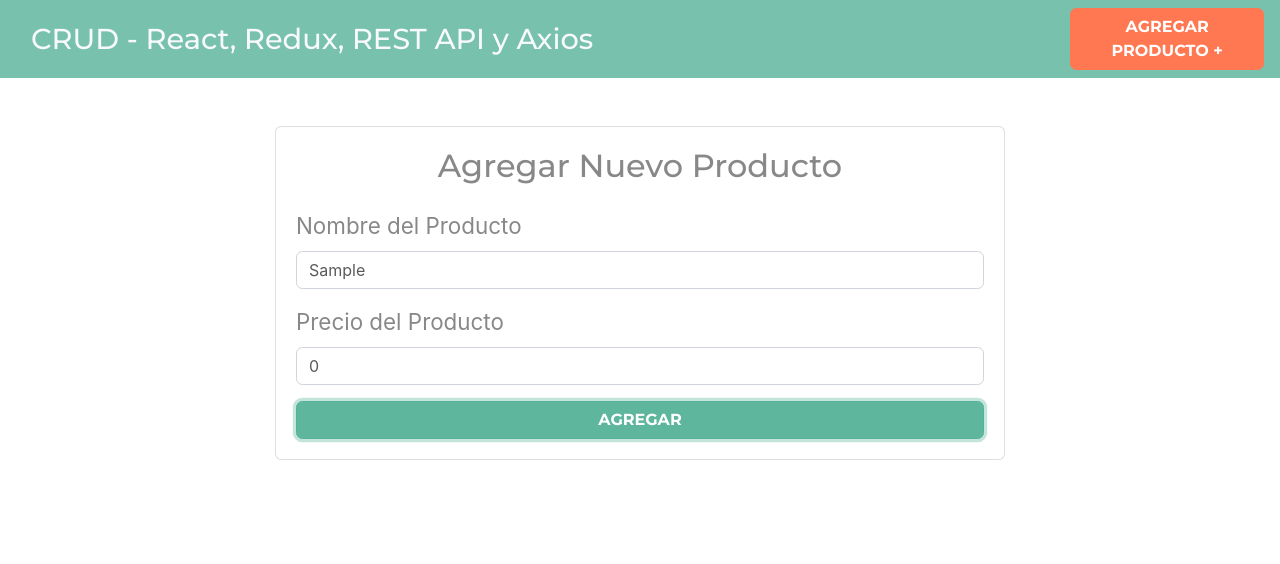
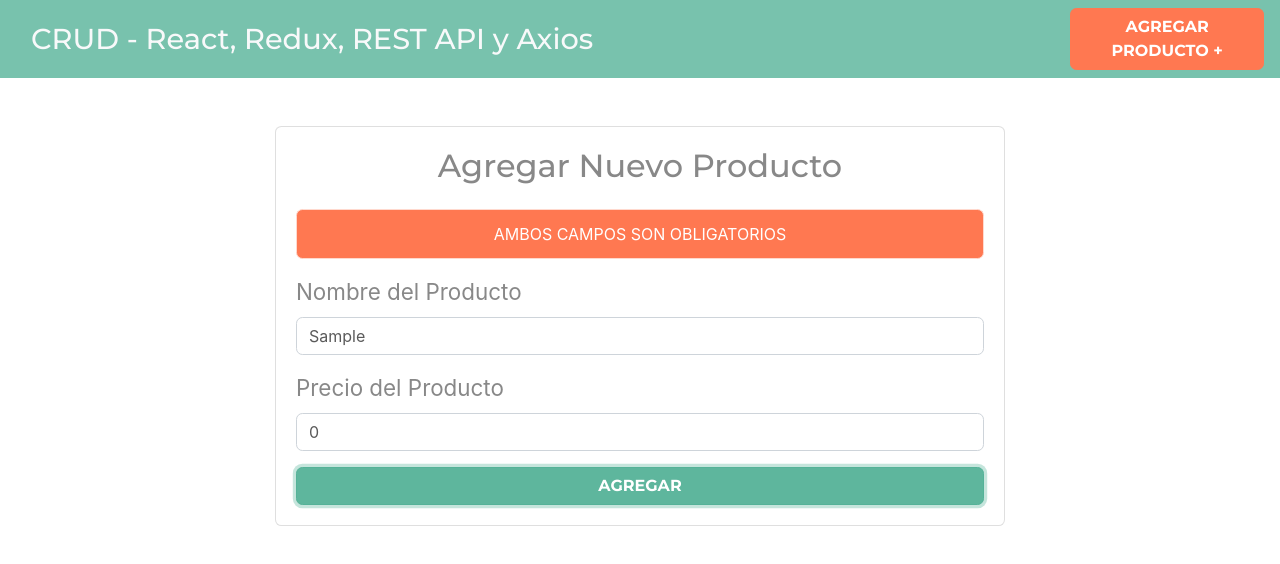
Before and after one commit to MarcoCarrillo/crud-redux, a React (Create React App) app: page /productos/nuevo in a window 1280 px wide. Both pictures are taken after typing "Sample" into the empty fields and a click on the button "AGREGAR". Shown: the top 564 px of the page. Built offline with nearby package versions, Linux system fonts and the light colour scheme.

Commit message:
Mostrando la alerta
Lo mas importante es el useSelector pues podemos acceder al state de cualquier reducer

```diff
--- a/src/components/NuevoProducto.js
+++ b/src/components/NuevoProducto.js
@@ -15,9 +15,9 @@
 
     //Acceder al state del store
     const cargando = useSelector( state => state.productos.loading);
-    console.log(cargando);
     const error = useSelector( state => state.productos.error);
-    console.log(error);
+    const alerta = useSelector( state => state.alerta.alerta);
+
 
     //mandar llamar el action de productoAction
     const agregarProducto = producto => dispatch( crearNuevoProductoAction(producto));
@@ -59,6 +59,9 @@
                         <form
                             onSubmit={submitNuevoProducto}
                         >
+
+                        {alerta ? <p className={alerta.classes}>{alerta.msg}</p> : null}
+
                             <div className="form-group">
                                 <label>Nombre del Producto</label>
                                 <input
```
